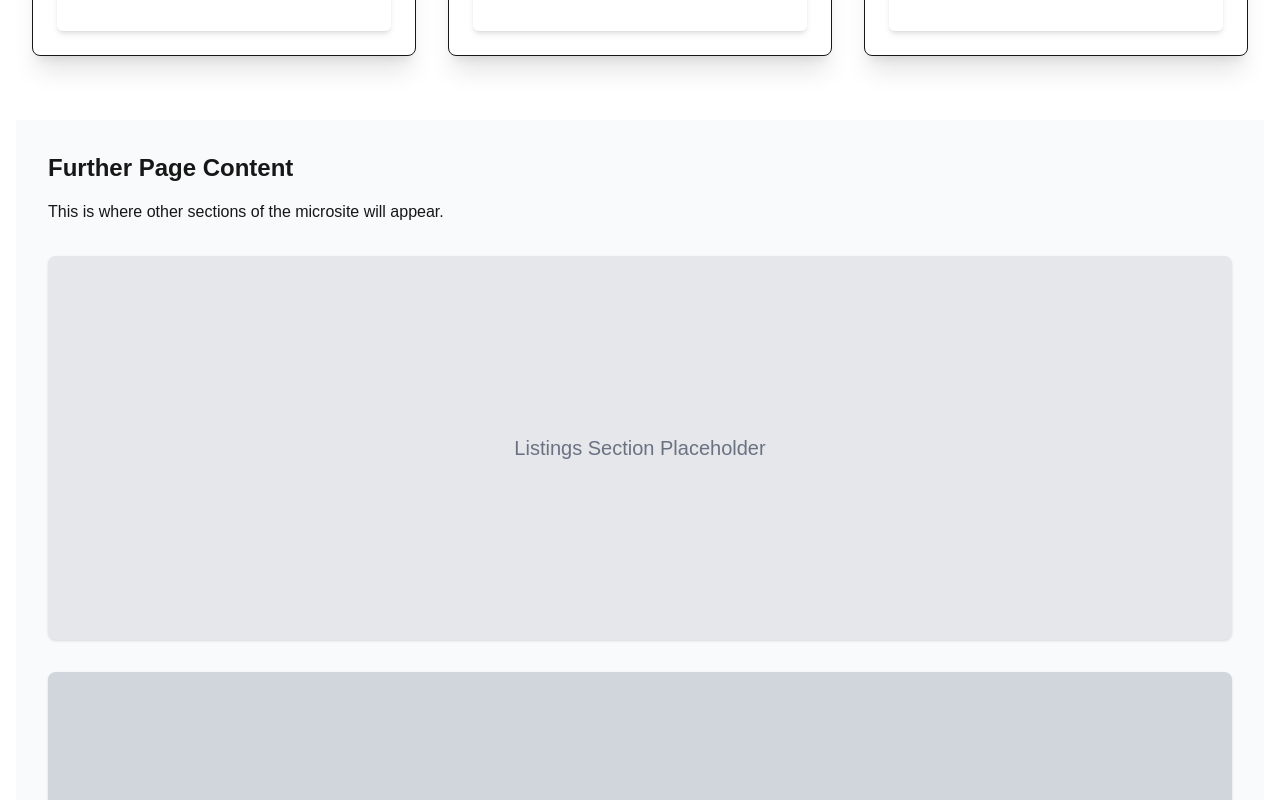
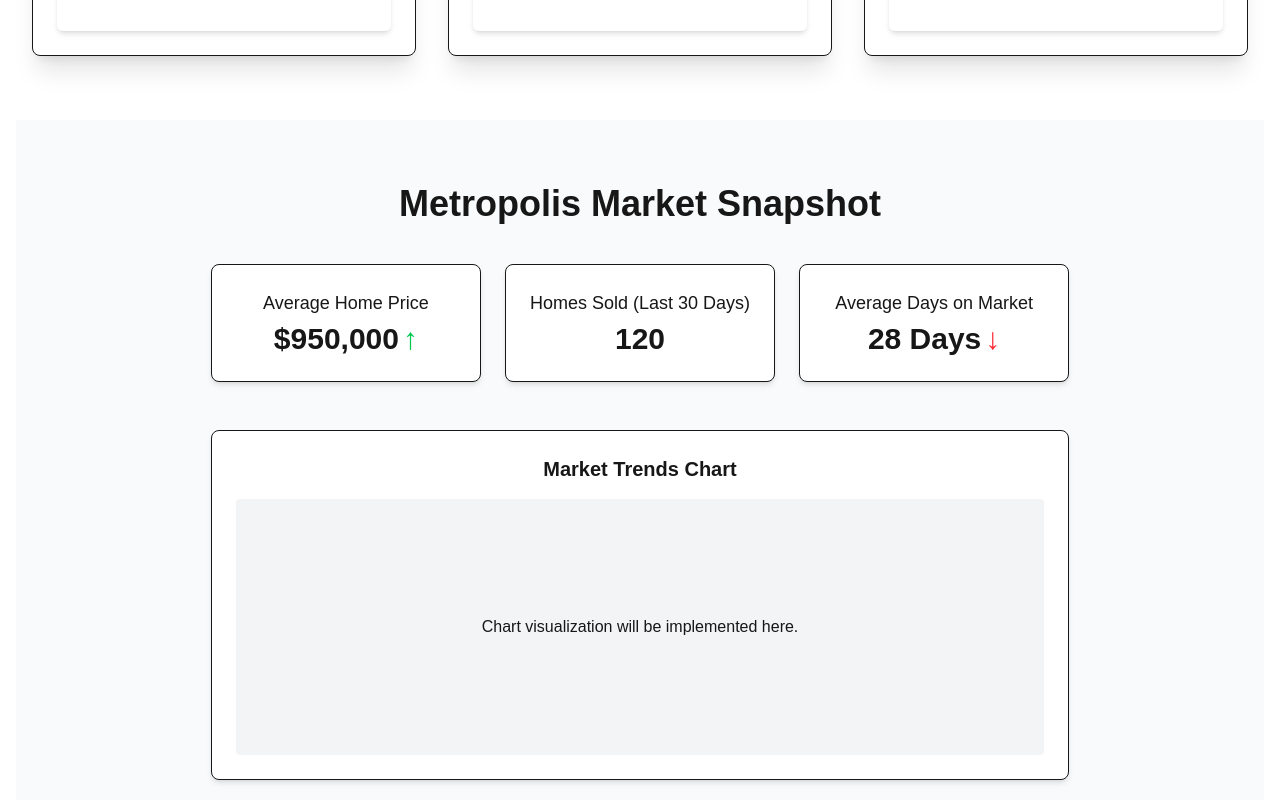
Before and after one commit to joelauge/DreamAgent, a Next.js app in the folder web/: page / in a window 1280 px wide. Shown: the part 2380-3180 px from the top of the page. Built offline with nearby package versions, Linux system fonts and the light colour scheme; no server answers.

Commit message:
feat(sections): Add MarketStatsSection and fix page.tsx types

```diff
--- a/web/src/app/page.tsx
+++ b/web/src/app/page.tsx
@@ -2,6 +2,7 @@ import Hero from '@/components/sections/Hero';
 import AboutSection from '@/components/sections/AboutSection';
 import TestimonialsSection from '@/components/sections/TestimonialsSection';
 import FeaturedListingsSection from '@/components/sections/FeaturedListingsSection';
+import MarketStatsSection from '@/components/sections/MarketStatsSection';
 
 export default function HomePage() {
   // Sample data for the Hero component
@@ -76,6 +77,12 @@ export default function HomePage() {
         sqFt: 1950,
         detailsUrl: '#listing-L3'
       }
+    ],
+    // Sample Market Stats Data
+    marketStats: [
+      { label: 'Average Home Price', value: '$950,000', trend: 'up' as const },
+      { label: 'Homes Sold (Last 30 Days)', value: 120, trend: 'neutral' as const },
+      { label: 'Average Days on Market', value: '28 Days', trend: 'down' as const },
     ]
   };
 
@@ -101,6 +108,7 @@ export default function HomePage() {
       />
       <TestimonialsSection testimonials={realtorData.testimonials} />
       <FeaturedListingsSection listings={realtorData.featuredListings} />
+      <MarketStatsSection cityName={realtorData.cityName} stats={realtorData.marketStats} />
       {/* Other page sections will go here */}
       <div className="container mx-auto p-8">
         <h2 className="text-2xl font-bold mb-4 text-brand-navy">Further Page Content</h2>
--- /dev/null
+++ b/web/src/components/sections/MarketStatsSection.tsx
@@ -0,0 +1,66 @@
+import React from 'react';
+
+// Define an interface for a single market statistic
+interface MarketStat {
+  label: string;
+  value: string | number;
+  trend?: 'up' | 'down' | 'neutral'; // Optional: to show an up/down arrow or color coding
+}
+
+interface MarketStatsSectionProps {
+  cityName: string;
+  stats: MarketStat[];
+  // We might add a prop for a chart component or chart data later
+  // chartData?: any;
+}
+
+const MarketStatsSection: React.FC<MarketStatsSectionProps> = ({ cityName, stats }) => {
+  if (!stats || stats.length === 0) {
+    return null; // Don't render if no stats are provided
+  }
+
+  // Helper to get trend indicator (simple example)
+  const getTrendIndicator = (trend?: 'up' | 'down' | 'neutral') => {
+    if (trend === 'up') return <span className="text-green-500 ml-1">↑</span>;
+    if (trend === 'down') return <span className="text-red-500 ml-1">↓</span>;
+    return null;
+  };
+
+  return (
+    <section id="market-stats" className="py-12 sm:py-16 bg-brand-beige/70">
+      <div className="container mx-auto px-4">
+        <h2 className="text-3xl sm:text-4xl font-bold text-brand-navy mb-10 text-center">
+          {cityName} Market Snapshot
+        </h2>
+
+        {/* Grid for displaying individual stats */}
+        <div className="grid grid-cols-1 sm:grid-cols-2 lg:grid-cols-3 gap-6 mb-12">
+          {stats.map((stat, index) => (
+            <div
+              key={index}
+              className="bg-white p-6 rounded-lg shadow-md border border-brand-slate/20 text-center"
+            >
+              <p className="text-lg text-brand-slate mb-1">{stat.label}</p>
+              <p className="text-3xl font-bold text-brand-navy">
+                {stat.value}
+                {getTrendIndicator(stat.trend)}
+              </p>
+            </div>
+          ))}
+        </div>
+
+        {/* Placeholder for a more complex chart visualization */}
+        <div className="bg-white p-6 rounded-lg shadow-md border border-brand-slate/20">
+          <h3 className="text-xl font-semibold text-brand-navy mb-4 text-center">Market Trends Chart</h3>
+          <div className="h-64 flex items-center justify-center bg-gray-100 rounded">
+            <p className="text-brand-slate">Chart visualization will be implemented here.</p>
+            {/* Example: <LineChart data={chartData} /> */}
+          </div>
+        </div>
+
+      </div>
+    </section>
+  );
+};
+
+export default MarketStatsSection;
```
Also changed, not shown: 1 other file (tests, documents, lock files or other folders).
